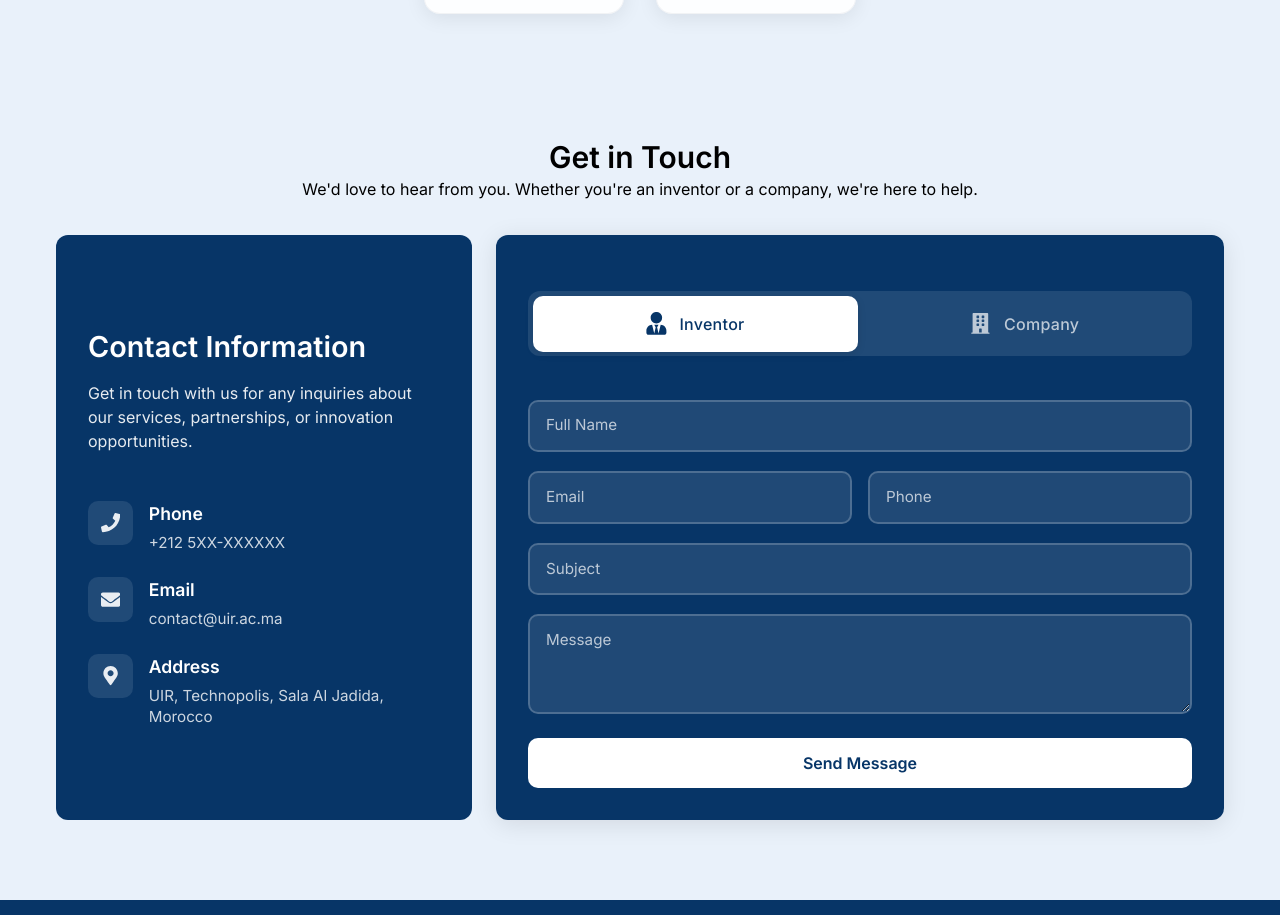
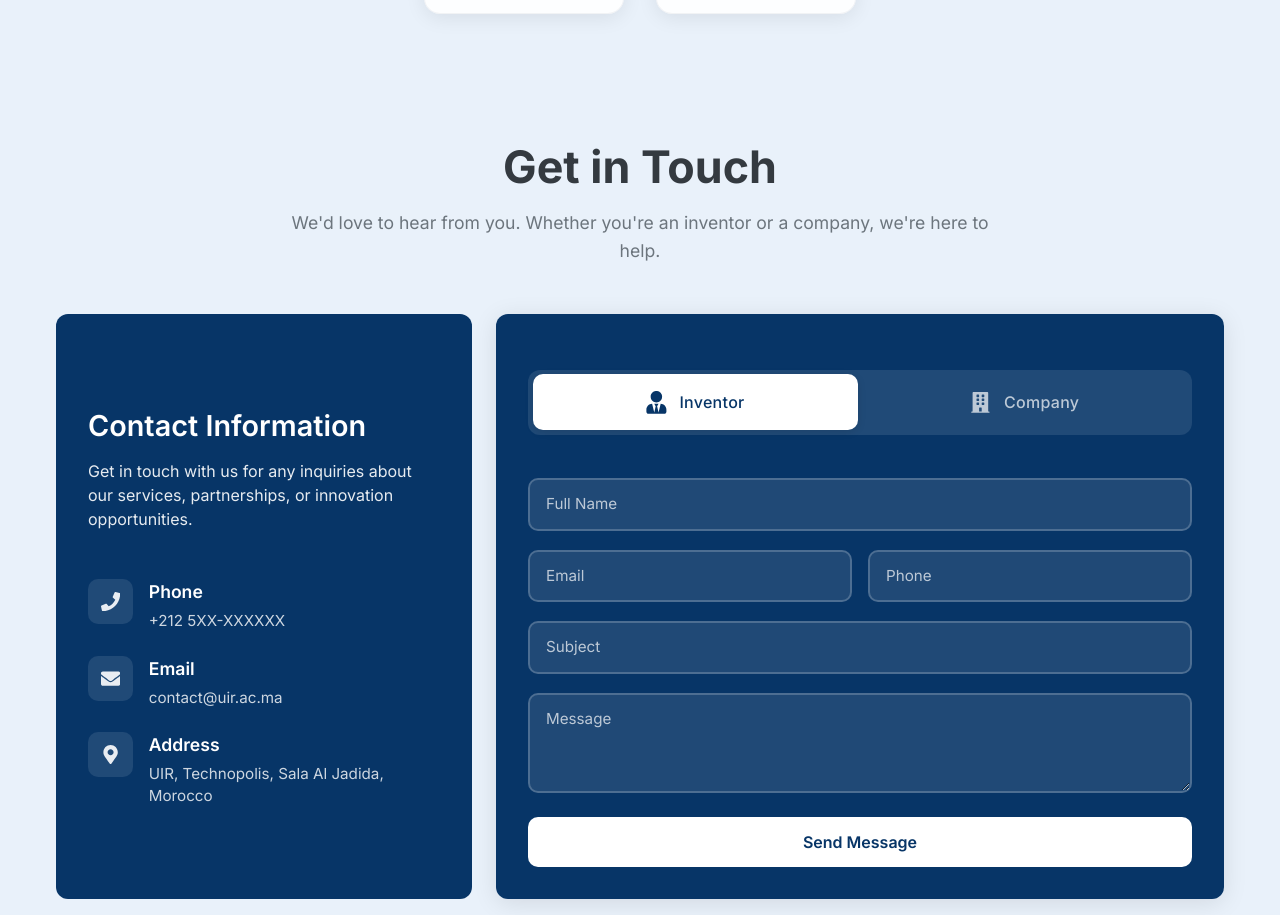
Before and after one commit to yahya-mdarhri/cie_market_frontend, a React (Vite) app: page / in a window 1280 px wide. Shown: the part 3395-4310 px from the top of the page. Built offline with nearby package versions, Linux system fonts and the light colour scheme.

Commit message:
feat: enhance Contact Us section styles for improved readability and layout

```diff
--- a/src/components/ui/Landing/ContactUs/ContactUs.css
+++ b/src/components/ui/Landing/ContactUs/ContactUs.css
@@ -252,7 +252,22 @@
 
 .contact-section-header {
   text-align: center;
-  margin-bottom: 2rem;
+  margin-bottom: 3rem;
+}
+
+.contact-section-header h2 {
+  font-size: 2.8rem;
+  font-weight: 700;
+  color: #343a40;
+  margin-bottom: 0.8rem;
+}
+
+.contact-section-header p {
+  font-size: 1.1rem;
+  color: #6c757d;
+  line-height: 1.6;
+  max-width: 700px;
+  margin: 0 auto;
 }
 
 @media (max-width: 1024px) {
```
